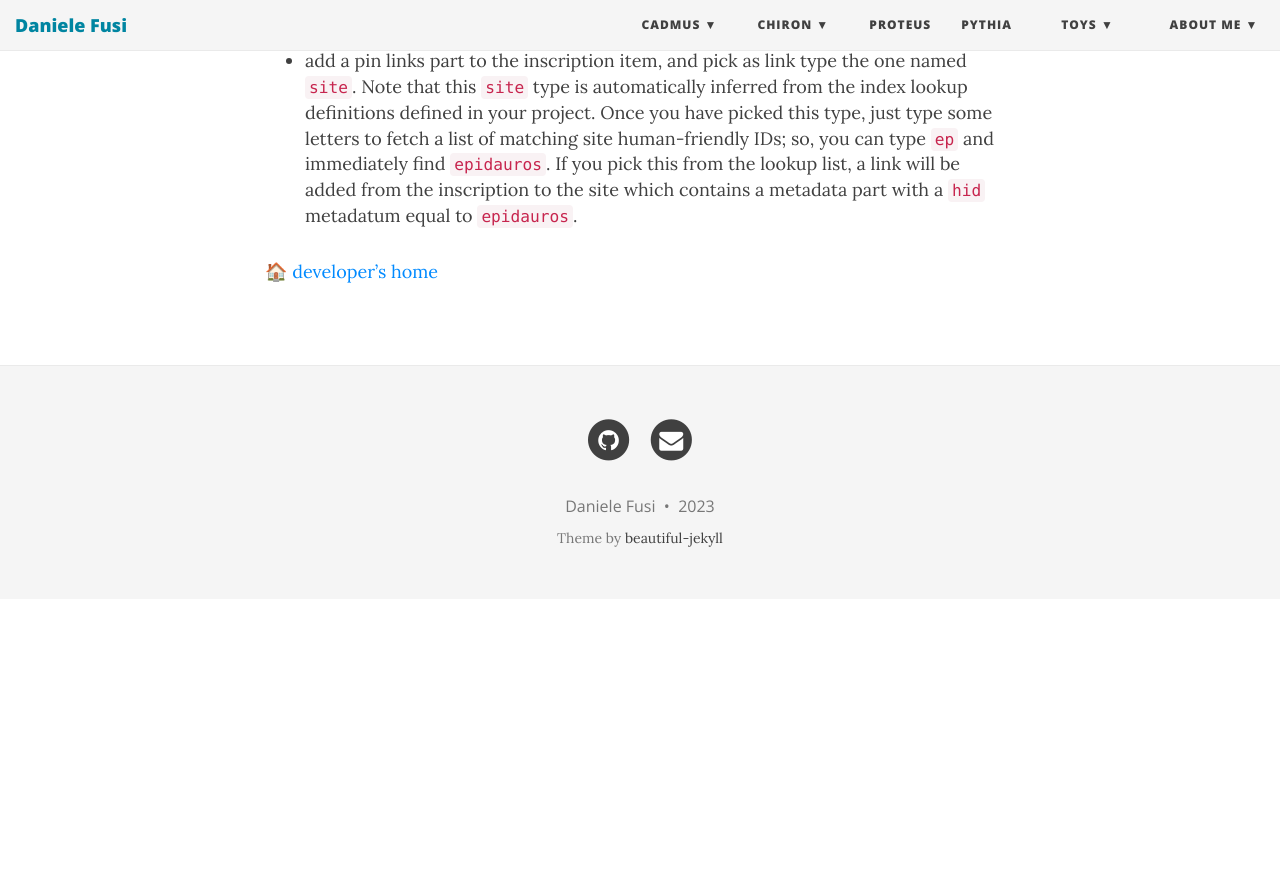
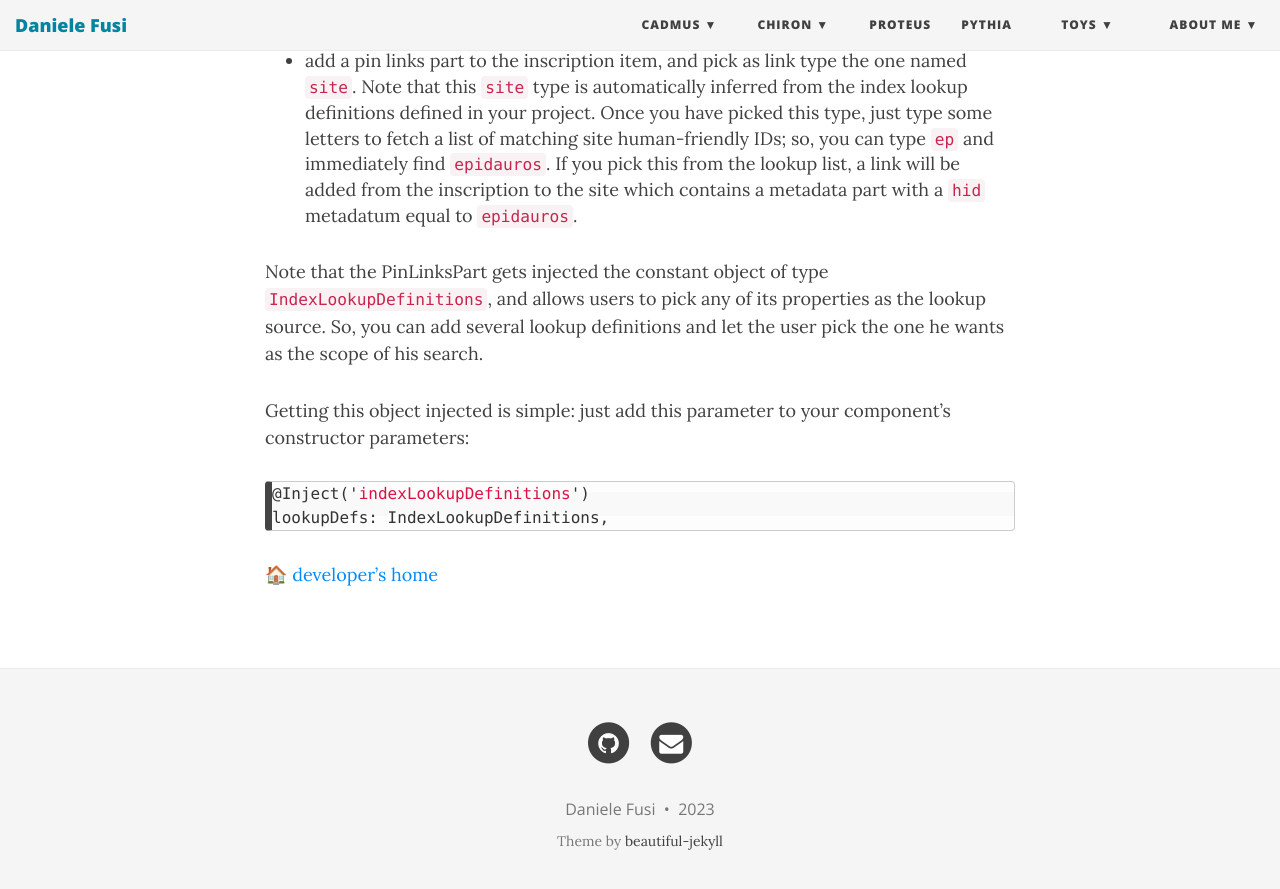
Before and after one commit to Myrmex/overview, a Jekyll site: the page built from cadmus/dev/concepts/lookup.md, in a window 1280 px wide and 900 px high, scrolled down 7893 px. Shown: the top 889 px of the window. Built offline with Jekyll 4.4.1, drawn with Linux system fonts in a browser that asks for light colours; nearby versions of some CDN libraries; before the commit the page ends 8492 px from its top, so only the background shows below that.

Commit message:
Update lookup.md

````diff
--- a/cadmus/dev/concepts/lookup.md
+++ b/cadmus/dev/concepts/lookup.md
@@ -178,4 +178,13 @@ This definition says that there is a lookup type named `site` which draws its pi
 - ensure that the site item has a metadata part, with its human friendly ID in a pair with name=`hid`, and value equal to the desired ID (e.g. `epidauros`).
 - add a pin links part to the inscription item, and pick as link type the one named `site`. Note that this `site` type is automatically inferred from the index lookup definitions defined in your project. Once you have picked this type, just type some letters to fetch a list of matching site human-friendly IDs; so, you can type `ep` and immediately find `epidauros`. If you pick this from the lookup list, a link will be added from the inscription to the site which contains a metadata part with a `hid` metadatum equal to `epidauros`.
 
+Note that the PinLinksPart gets injected the constant object of type `IndexLookupDefinitions`, and allows users to pick any of its properties as the lookup source. So, you can add several lookup definitions and let the user pick the one he wants as the scope of his search.
+
+Getting this object injected is simple: just add this parameter to your component's constructor parameters:
+
+```ts
+@Inject('indexLookupDefinitions')
+lookupDefs: IndexLookupDefinitions,
+```
+
 🏠 [developer's home](../toc.md)
````
